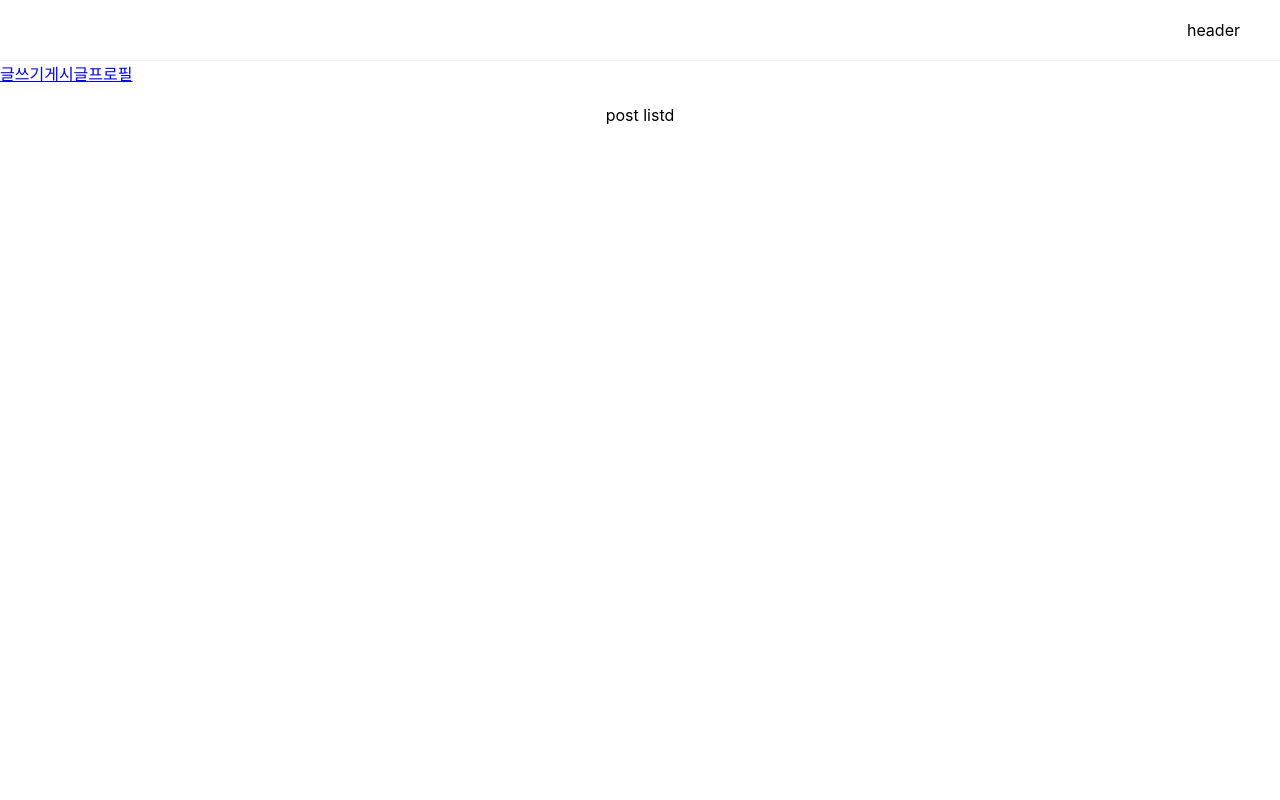
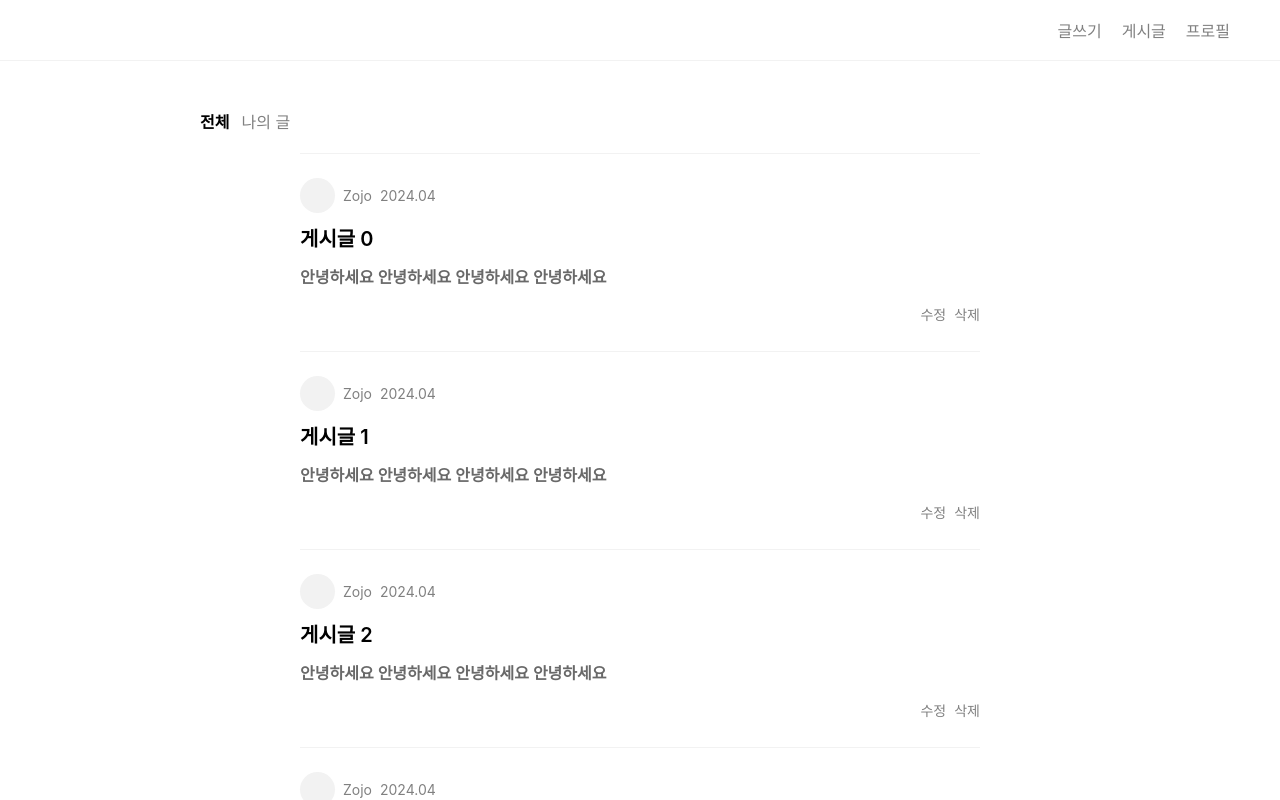
Before and after one commit to Zojo24/project_blog-app, a React (Create React App) app: page / in a window 1280 px wide. Shown: the top 800 px of the page. Built offline with nearby package versions, Linux system fonts and the light colour scheme.

Commit message:
add: 홈컴포넌트 작업

```diff
--- a/src/index.css
+++ b/src/index.css
@@ -45,8 +45,80 @@ footer {
   gap: 20px;
 }
 
-.post-list {
+footer a {
+  text-decoration: none;
+  color: gray;
+}
+
+footer a:focus,
+footer a:hover {
+  color: black;
+}
+
+.post_navigation {
+  display: flex;
+  gap: 12px;
+  max-width: 680px;
+  font-size: 16px;
+  color: gray;
+  cursor: pointer;
+  padding: 48px 20px 0px 200px;
+}
+.post_navigation-active {
+  color: black;
+  font-weight: 600;
+}
+.post_list {
   min-height: 90vh;
-  padding: 20px 40px;
+  padding: 20px;
   text-align: center;
+  max-width: 680px;
+  margin: 0 auto;
+  text-align: left;
+  line-height: 24px;
 }
+.post_box {
+  padding-top: 24px;
+  padding-bottom: 24px;
+  border-top: 1px solid #f2f2f2;
+}
+.post_profile-box {
+  display: flex;
+  gap: 8px;
+  font-size: 14px;
+  align-items: center;
+}
+.post_profile {
+  width: 35px;
+  height: 35px;
+  background: #f2f2f2;
+  border-radius: 50%;
+}
+
+.post_date,
+.post_author-name {
+  color: gray;
+}
+
+.post_title {
+  font-size: 20px;
+  font-weight: 600;
+  margin: 14px 0px;
+}
+.post_text {
+  color: dimgray;
+  font-weight: 600;
+  margin: 14px 0px;
+}
+.post_list a {
+  text-decoration: none;
+  color: black;
+}
+
+.post_utils-box {
+  display: flex;
+  gap: 8px;
+  flex-direction: row-reverse;
+  font-size: 14px;
+  color: gray;
+}
--- a/src/pages/home/index.tsx
+++ b/src/pages/home/index.tsx
@@ -3,13 +3,39 @@ import { Link } from "react-router-dom";
 export default function Home() {
   return (
     <div>
-      <header>header</header>
-      <div>
-        <Link to="/posts/new">글쓰기</Link>
-        <Link to="/posts">게시글</Link>
-        <Link to="/profile">프로필</Link>
+      <header>
+        <div>
+          <Link to="/posts/new">글쓰기</Link>
+          <Link to="/posts">게시글</Link>
+          <Link to="/profile">프로필</Link>
+        </div>
+      </header>
+      <div className="post_navigation">
+        <div className="post_navigation-active">전체</div>
+        <div>나의 글</div>
       </div>
-      <div className="post-list">post listd</div>
+      <div className="post_list">
+        {[...Array(10)].map((e, index) => (
+          <div key={index} className="post_box">
+            <Link to={`/posts/${index}`}>
+              <div className="post_profile-box">
+                <div className="post_profile"></div>
+                <div className="post_author-name">Zojo</div>
+                <div className="post_date">2024.04</div>
+              </div>
+              <div className="post_title">게시글 {index} </div>
+              <div className="post_text">
+                안녕하세요 안녕하세요 안녕하세요 안녕하세요
+              </div>
+
+              <div className="post_utils-box">
+                <div className="post_delete">삭제</div>
+                <div className="post_edit">수정</div>
+              </div>
+            </Link>
+          </div>
+        ))}
+      </div>
       <footer>
         <div>Menu 1</div>
         <div>Menu 2</div>
```
